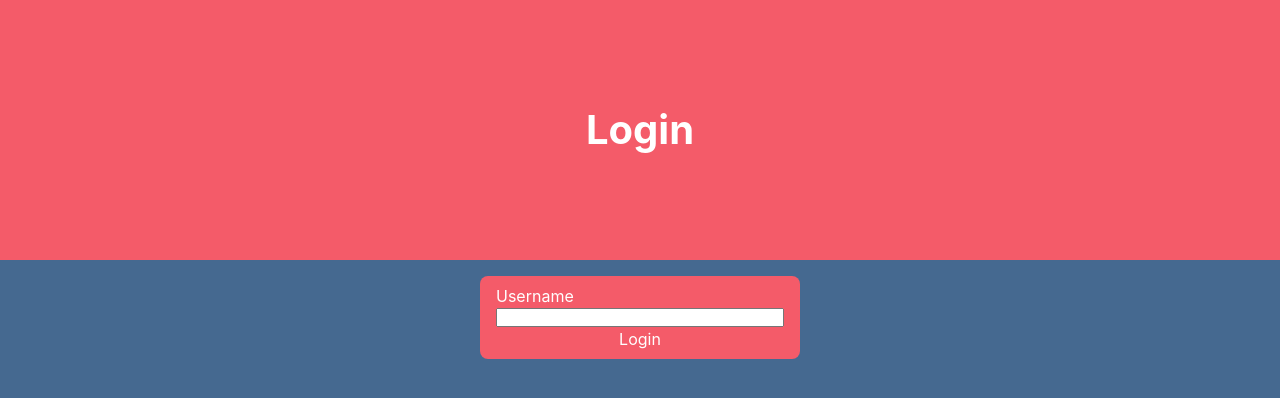
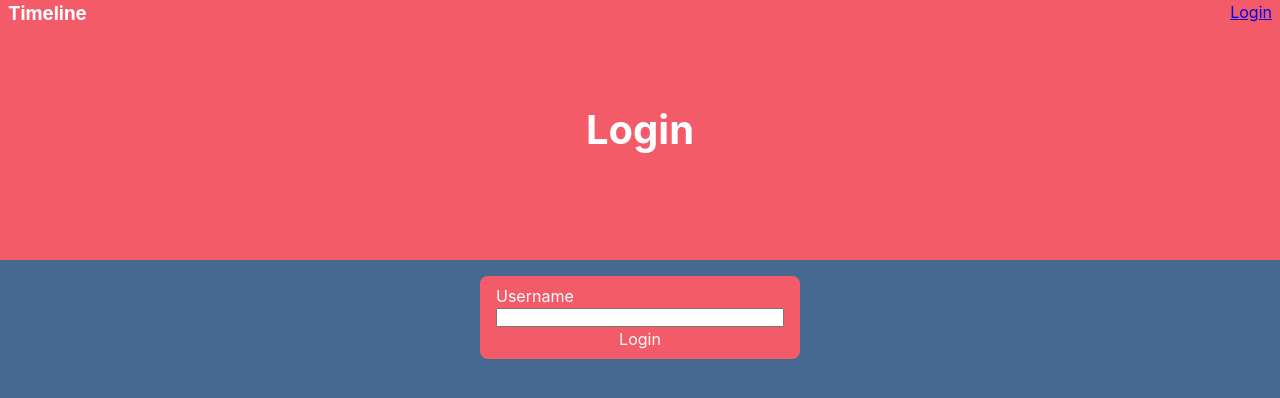
Before and after one commit to Pyxxilated-Studios/timeline, a React (Create React App) app: page /login in a window 1280 px wide. Shown: the top 398 px of the page. Built offline with nearby package versions, Linux system fonts and the light colour scheme; no server answers.

Commit message:
Add Navigation Menu

```diff
--- a/src/App.tsx
+++ b/src/App.tsx
@@ -7,11 +7,14 @@ import TimelinePage from './pages/timeline';
 import VerifyLoginPage from './pages/verify';
 import PreferencesPage from './pages/preferences';
 
+import NavigationPane from './components/navigation';
+
 import './App.css';
 
 const App: FunctionComponent = () => {
   return (
     <Router basename={process.env.PUBLIC_URL}>
+      <NavigationPane />
       <Switch>
         <Route path="/" exact component={LandingPage} />
         <Route path="/timeline" component={TimelinePage} />
--- /dev/null
+++ b/src/components/navigation/index.tsx
@@ -0,0 +1,43 @@
+import React from 'react';
+import { connect } from 'react-redux';
+import { Link } from 'react-router-dom';
+
+import { RootState } from '../../store';
+import { UserState } from '../../store/user/types';
+
+interface StateProps {
+  user: UserState;
+}
+
+type NavigationPaneProps = StateProps;
+
+const NavigationPane: React.FC<NavigationPaneProps> = (props: NavigationPaneProps) => {
+  return (
+    <nav
+      style={{
+        position: 'fixed',
+        width: '100%',
+        backgroundColor: '#f45b69',
+        height: '2em',
+        zIndex: 100,
+        display: 'flex',
+        flexDirection: 'row',
+        justifyContent: 'space-between',
+        padding: '0 .5em'
+      }}>
+      <Link to="/" style={{ textDecoration: 'none', color: 'inherit' }}>
+        <h3>Timeline</h3>
+      </Link>
+
+      <div>
+        {props.user.loggedIn ? <Link to="/preferences">{props.user.username}</Link> : <Link to="/login">Login</Link>}
+      </div>
+    </nav>
+  );
+};
+
+const mapStateToProps = (state: RootState): StateProps => ({
+  user: state.user
+});
+
+export default connect(mapStateToProps)(NavigationPane);
--- a/src/components/repo/index.tsx
+++ b/src/components/repo/index.tsx
@@ -1,5 +1,5 @@
 import React, { FunctionComponent } from 'react';
-import moment from 'moment';
+import { parseJSON, format } from 'date-fns';
 
 import { Repository } from '../../types';
 
@@ -17,7 +17,7 @@ const Repo: FunctionComponent<Props> = (props: Props) => {
         <h1>
           <a href={props.repository.html_url}>{props.repository.name}</a>
         </h1>
-        <time>{moment(props.repository.created_at).format('MMMM Do YYYY')}</time>
+        <time>{format(parseJSON(props.repository.created_at), 'PPP')}</time>
         {props.repository.description}
       </div>
     </li>
--- a/src/components/timeline/index.tsx
+++ b/src/components/timeline/index.tsx
@@ -1,5 +1,5 @@
 import React, { useEffect, FunctionComponent } from 'react';
-import { parseJSON } from 'date-fns';
+import { parseJSON, compareAsc } from 'date-fns';
 
 import { UserState } from '../../store/user/types';
 import { RootState } from '../../store';
@@ -9,7 +9,6 @@ import { PreferencesState } from '../../store/preferences/types';
 import Repo from '../repo';
 
 import './styles.css';
-import { compareAsc } from 'date-fns/esm';
 
 // check if an element is in viewport
 // http://stackoverflow.com/questions/123999/how-to-tell-if-a-dom-element-is-visible-in-the-current-viewport
@@ -43,9 +42,9 @@ interface StateProps {
 type Props = StateProps;
 
 const Timeline: FunctionComponent<Props> = (props: Props) => {
+  callbackFunc();
+
   useEffect(() => {
-    callbackFunc();
-
     // listen for events
     // window.addEventListener("load", callbackFunc);
     window.addEventListener('resize', callbackFunc);
--- a/src/pages/preferences/index.tsx
+++ b/src/pages/preferences/index.tsx
@@ -6,6 +6,7 @@ import Header from '../../components/header';
 import { RootDispatch, RootState } from '../../store';
 import { setOrdering } from '../../store/preferences/actions';
 import { OrderType, PreferencesState } from '../../store/preferences/types';
+import { logout } from '../../store/user/actions';
 import { UserState } from '../../store/user/types';
 
 interface StateProps {
@@ -15,6 +16,7 @@ interface StateProps {
 
 interface DispatchProps {
   setOrdering: (order: OrderType) => void;
+  logout: () => void;
 }
 
 type PreferencesProps = StateProps & DispatchProps;
@@ -27,9 +29,10 @@ const PreferencesPage: React.FC<PreferencesProps> = (props: PreferencesProps) =>
   return (
     <div>
       <Header title="Preferences"></Header>
-      <div style={{ placeContent: 'center' }}>
+      <div style={{ display: 'flex', flexDirection: 'column', placeContent: 'center' }}>
+        <div style={{ margin: '0 auto', display: 'flex', flexDirection: 'column' }}>
           <label htmlFor="orderSelect">Select the order you would like your timeline to be displayed in</label>
-        <br />
+
           <select
             id="orderSelect"
             value={props.preferences.order}
@@ -37,6 +40,24 @@ const PreferencesPage: React.FC<PreferencesProps> = (props: PreferencesProps) =>
             <option value="oldestFirst">Oldest Repositories First</option>
             <option value="newestFirst">Newest Repositories First</option>
           </select>
+        </div>
+
+        <button
+          style={{
+            fontSize: '1.2em',
+            fontWeight: 'bold',
+            backgroundColor: '#f45b69',
+            color: '#fff',
+            border: 'none',
+            boxShadow: '0px 0px 1em black',
+            padding: '.25em',
+            borderRadius: '.5em',
+            cursor: 'pointer',
+            margin: '5em auto'
+          }}
+          onClick={props.logout}>
+          Logout
+        </button>
       </div>
     </div>
   );
@@ -48,7 +69,8 @@ const mapStateToProps = (state: RootState): StateProps => ({
 });
 
 const mapDispatchToProps = (dispatch: RootDispatch): DispatchProps => ({
-  setOrdering: (order: OrderType) => dispatch(setOrdering(order))
+  setOrdering: (order: OrderType) => dispatch(setOrdering(order)),
+  logout: (): void => dispatch(logout())
 });
 
 export default connect(mapStateToProps, mapDispatchToProps)(PreferencesPage);
--- a/src/pages/timeline/index.tsx
+++ b/src/pages/timeline/index.tsx
@@ -8,7 +8,7 @@ import { UserState } from '../../store/user/types';
 
 import Header from '../../components/header';
 import Timeline from '../../components/timeline';
-import { setRepositories, setFetched, logout } from '../../store/user/actions';
+import { setRepositories, setFetched } from '../../store/user/actions';
 import { Repository } from '../../types';
 
 interface StateProps {
@@ -63,11 +63,7 @@ const LoadTimeline = connect(
   return <Timeline />;
 });
 
-interface TimelineDispatchProps {
-  logout: () => void;
-}
-
-type TimelineProps = StateProps & TimelineDispatchProps;
+type TimelineProps = StateProps;
 
 const TimelinePage: FunctionComponent<TimelineProps> = (props: TimelineProps) => {
   if (!props.user.loggedIn) {
@@ -80,29 +76,8 @@ const TimelinePage: FunctionComponent<TimelineProps> = (props: TimelineProps) =>
       <Suspense fallback={<h1>Fetching Repositories...</h1>}>
         <LoadTimeline />
       </Suspense>
-      <div style={{ placeContent: 'center', display: 'flex' }}>
-        <button
-          style={{
-            fontSize: '1.2em',
-            fontWeight: 'bold',
-            backgroundColor: '#f45b69',
-            color: '#fff',
-            border: 'none',
-            boxShadow: '0px 0px 1em black',
-            padding: '.25em',
-            borderRadius: '.5em',
-            cursor: 'pointer'
-          }}
-          onClick={props.logout}>
-          Logout
-        </button>
-      </div>
     </>
   );
 };
 
-const mapDispatchToTimelineProps = (dispatch: RootDispatch): TimelineDispatchProps => ({
-  logout: (): void => dispatch(logout())
-});
-
-export default connect(mapStateToProps, mapDispatchToTimelineProps)(TimelinePage);
+export default connect(mapStateToProps)(TimelinePage);
```
Lines whose indentation alone changed are shown as unchanged.
